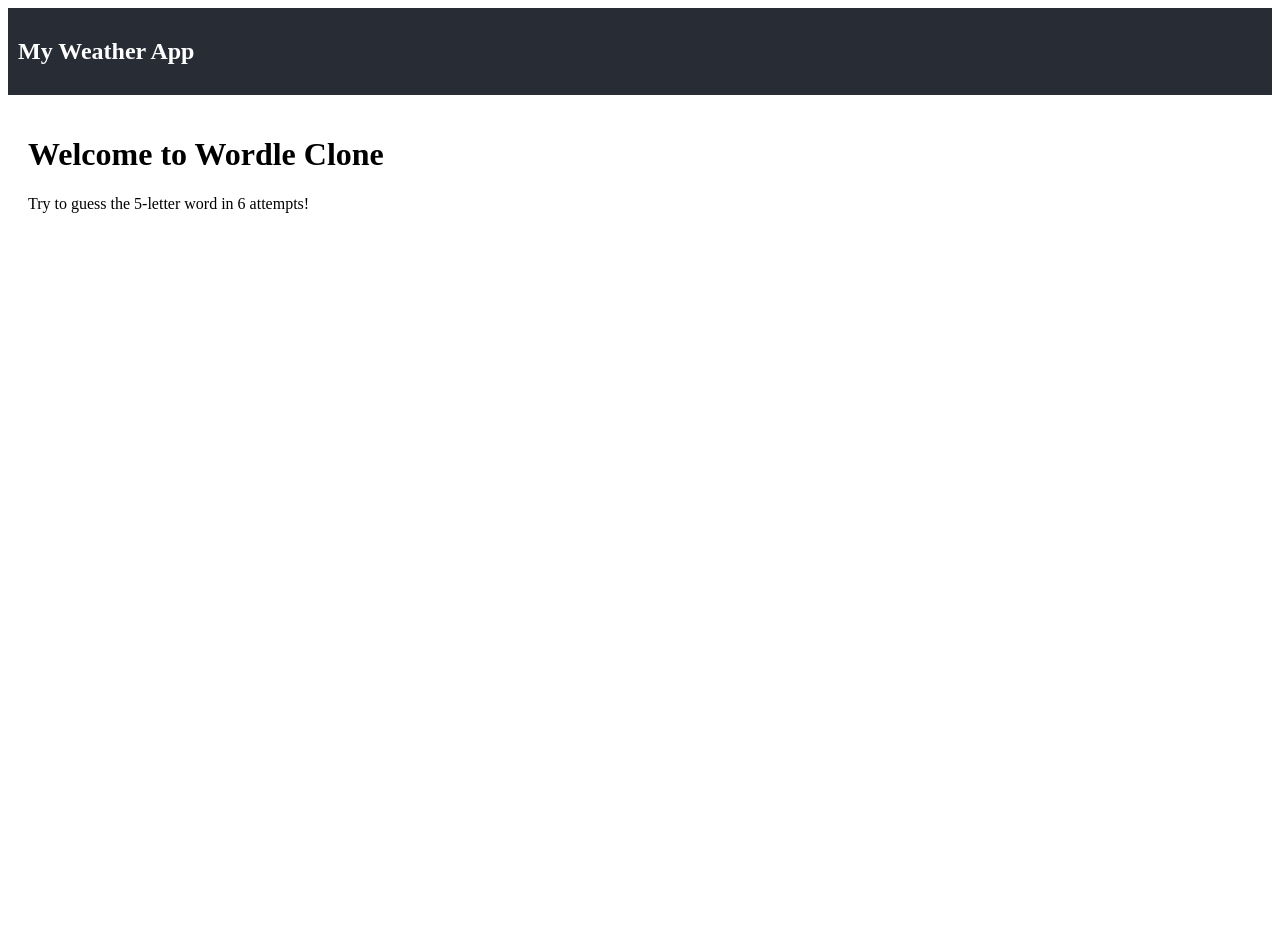
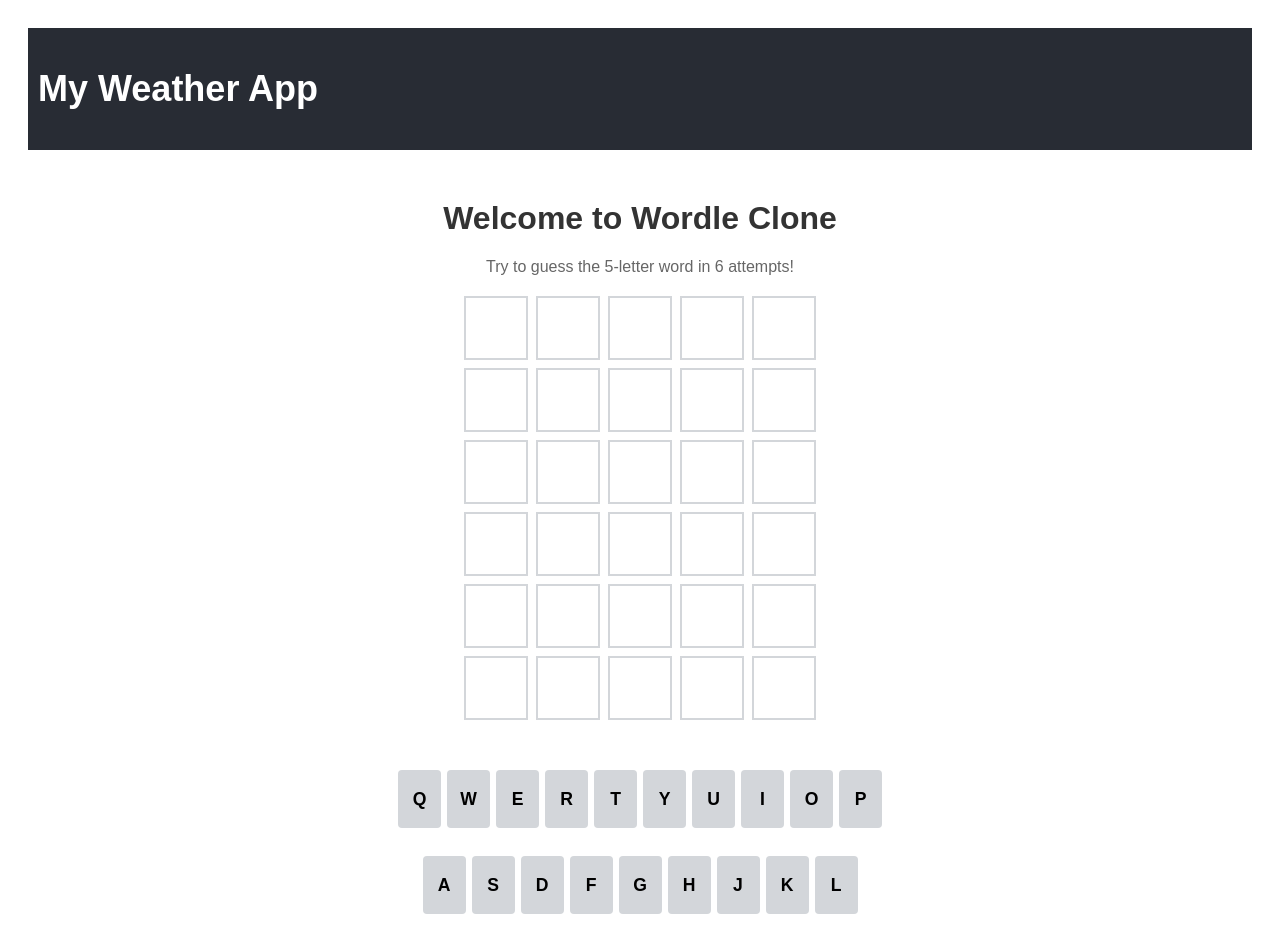
Before and after one commit to Rasali-byte/45, a React (Create React App) app: page / in a window 1280 px wide. Shown: the top 940 px of the page. Before the commit the page ends 800 px from the top, so only its background shows below. Built offline with nearby package versions, Linux system fonts and the light colour scheme.

Commit message:
Initial commit: Wordle Clone with basic functionality and vulnerability fixes

```diff
--- a/package.json
+++ b/package.json
@@ -36,6 +36,6 @@
     ]
   },
   "devDependencies": {
-    "react-scripts": "^5.0.1"
+    "react-scripts": "^0.0.0"
   }
 }
--- a/src/App.css
+++ b/src/App.css
@@ -1,38 +1,70 @@
 .App {
   text-align: center;
+  font-family: Arial, sans-serif;
 }
 
-.App-logo {
-  height: 40vmin;
-  pointer-events: none;
+.game-container {
+  margin-top: 50px;
 }
 
-@media (prefers-reduced-motion: no-preference) {
-  .App-logo {
-    animation: App-logo-spin infinite 20s linear;
-  }
+h1 {
+  color: #333;
 }
 
-.App-header {
-  background-color: #282c34;
-  min-height: 100vh;
+p {
+  color: #666;
+}
+
+.message {
+  color: red; /* For error messages */
+  font-weight: bold;
+  margin-top: 10px;
+}
+
+.grid {
   display: flex;
   flex-direction: column;
-  align-items: center;
-  justify-content: center;
-  font-size: calc(10px + 2vmin);
-  color: white;
+  gap: 5px; /* Space between rows */
+  margin: 20px auto;
+  width: fit-content;
 }
 
-.App-link {
-  color: #61dafb;
+.row {
+  display: flex;
+  gap: 5px; /* Space between boxes in a row */
 }
 
-@keyframes App-logo-spin {
-  from {
-    transform: rotate(0deg);
-  }
-  to {
-    transform: rotate(360deg);
-  }
+.box {
+  width: 50px;
+  height: 50px;
+  border: 2px solid #ccc;
+  display: flex;
+  justify-content: center;
+  align-items: center;
+  font-size: 2em;
+  font-weight: bold;
+  text-transform: uppercase;
+  background-color: #fff; /* Default background */
 }
+
+/* Styles for guessed letters (will be more complex with color logic) */
+.box.guessed {
+  background-color: #eee; /* Placeholder for now */
+}
+
+button {
+  padding: 10px 20px;
+  font-size: 1em;
+  cursor: pointer;
+  margin-top: 20px;
+}
+
+/* Navbar styling (basic, adapt from your existing Navbar.css if any) */
+nav {
+  background-color: #282c34;
+  padding: 20px;
+  color: white;
+  text-align: left;
+  font-size: 1.5em;
+  font-weight: bold;
+}
--- a/src/App.js
+++ b/src/App.js
@@ -1,15 +1,115 @@
-import React from 'react';
+import React, { useState, useEffect } from 'react';
+import './App.css';
 import Navbar from './Navbar';
+import GuessGrid from './GuessGrid';
+import Keyboard from './Keyboard';
 
 function App() {
+  const words = ["APPLE", "BAKER", "CRANE", "DREAM", "EAGLE", "FROGS", "GRAPE", "HOUSE", "IDEAS", "JUICE", /* Add many more */ "PLANT", "CLOUD", "BRICK", "LIGHT", "HAPPY"];
+  const [secretWord, setSecretWord] = useState('');
+  const [currentGuess, setCurrentGuess] = useState('');
+  const [guesses, setGuesses] = useState(Array(6).fill(null));
+  const [turn, setTurn] = useState(0);
+  const [isGameOver, setIsGameOver] = useState(false);
+  const [message, setMessage] = useState('');
+  const [usedLetters, setUsedLetters] = useState({}); // To track letter status on keyboard
+
+  useEffect(() => {
+    const randomWord = words[Math.floor(Math.random() * words.length)];
+    setSecretWord(randomWord.toUpperCase());
+    console.log("Secret word:", randomWord.toUpperCase());
+  }, []);
+
+  // Function to handle a guess submission
+  const handleGuess = () => {
+    if (currentGuess.length !== 5) {
+      setMessage('Word must be 5 letters long.');
+      return;
+    }
+    if (!words.includes(currentGuess.toUpperCase())) {
+      setMessage('Not a valid word.');
+      return;
+    }
+
+    const newGuesses = [...guesses];
+    newGuesses[turn] = currentGuess.toUpperCase();
+    setGuesses(newGuesses);
+
+    // Update usedLetters for keyboard coloring
+    const newUsedLetters = { ...usedLetters };
+    currentGuess.toUpperCase().split('').forEach((letter, i) => {
+      if (secretWord[i] === letter) {
+        newUsedLetters[letter] = 'correct-pos';
+      } else if (secretWord.includes(letter) && newUsedLetters[letter] !== 'correct-pos') {
+        newUsedLetters[letter] = 'wrong-pos';
+      } else if (!secretWord.includes(letter) && newUsedLetters[letter] !== 'correct-pos' && newUsedLetters[letter] !== 'wrong-pos') {
+        newUsedLetters[letter] = 'incorrect';
+      }
+    });
+    setUsedLetters(newUsedLetters);
+
+    // Check if win or lose
+    if (currentGuess.toUpperCase() === secretWord) {
+      setIsGameOver(true);
+      setMessage(`You guessed the word in ${turn + 1} turns!`);
+    } else if (turn === 5) {
+      setIsGameOver(true);
+      setMessage(`Game Over! The word was ${secretWord}`);
+    }
+
+    setTurn(prevTurn => prevTurn + 1);
+    setCurrentGuess('');
+    setMessage('');
+  };
+
+  // Handle keyboard input (physical and virtual)
+  const handleKeyClick = (key) => {
+    if (isGameOver) return;
+
+    if (key === 'Enter') {
+      handleGuess();
+    } else if (key === 'Backspace') {
+      setCurrentGuess(prev => prev.slice(0, -1));
+      setMessage('');
+    } else if (/^[A-Z]$/.test(key) && currentGuess.length < 5) {
+      setCurrentGuess(prev => prev + key);
+      setMessage('');
+    }
+  };
+
+  useEffect(() => {
+    // Physical keyboard event listener
+    const handlePhysicalKeyUp = ({ key }) => {
+        if (key === 'Enter' || key === 'Backspace' || /^[a-zA-Z]$/.test(key)) {
+            handleKeyClick(key.toUpperCase()); // Convert physical key to uppercase
+        }
+    };
+    window.addEventListener('keyup', handlePhysicalKeyUp);
+    return () => window.removeEventListener('keyup', handlePhysicalKeyUp);
+  }, [currentGuess, isGameOver, turn, secretWord, guesses, usedLetters]); // Dependencies
+
   return (
-    <div>
+    <div className="App">
       <Navbar />
-      <main style={{ padding: '20px' }}>
+      <div className="game-container">
         <h1>Welcome to Wordle Clone</h1>
         <p>Try to guess the 5-letter word in 6 attempts!</p>
-        {/* Add your game board and logic here */}
-      </main>
+
+        {message && <p className="message">{message}</p>}
+
+        <GuessGrid
+          guesses={guesses}
+          currentGuess={currentGuess}
+          turn={turn}
+          secretWord={secretWord}
+        />
+
+        {isGameOver && (
+          <button onClick={() => window.location.reload()}>Play Again</button>
+        )}
+
+        <Keyboard onKeyClick={handleKeyClick} usedLetters={usedLetters} />
+      </div>
     </div>
   );
 }
--- /dev/null
+++ b/src/GuessGrid.css
@@ -0,0 +1,52 @@
+.grid {
+  display: flex;
+  flex-direction: column;
+  gap: 8px; /* Space between rows */
+  margin: 20px auto;
+  width: fit-content; /* Adjust as needed */
+}
+
+.row {
+  display: flex;
+  gap: 8px; /* Space between boxes in a row */
+}
+
+.box {
+  width: 60px; /* Make boxes a bit bigger */
+  height: 60px;
+  border: 2px solid #d3d6da; /* Lighter border for unguessed */
+  display: flex;
+  justify-content: center;
+  align-items: center;
+  font-size: 2.2em; /* Larger font */
+  font-weight: bold;
+  text-transform: uppercase;
+  background-color: #ffffff;
+  color: #1a1a1b; /* Default text color */
+}
+
+/* Styles for correctly placed letters (green) */
+.box.correct-pos {
+  background-color: #6aaa64;
+  color: white;
+  border-color: #6aaa64;
+}
+
+/* Styles for letters in the word but wrong position (yellow) */
+.box.wrong-pos {
+  background-color: #c9b458;
+  color: white;
+  border-color: #c9b458;
+}
+
+/* Styles for letters not in the word (grey) */
+.box.incorrect {
+  background-color: #787c7e;
+  color: white;
+  border-color: #787c7e;
+}
+
+/* Styles for currently typed letters */
+.box.active-input {
+    border-color: #878a8c;
+}
--- /dev/null
+++ b/src/GuessGrid.jsx
@@ -0,0 +1,42 @@
+import React from 'react';
+import './GuessGrid.css'; // Create this CSS file later
+
+function GuessGrid({ guesses, currentGuess, turn, secretWord }) {
+  return (
+    <div className="grid">
+      {guesses.map((guess, i) => {
+        const isCurrentGuess = i === turn;
+
+        return (
+          <div key={i} className="row">
+            {Array(5).fill('').map((_, index) => {
+              const letter = guess ? guess[index] : (isCurrentGuess ? currentGuess[index] : '');
+              let boxClass = 'box';
+
+              // Apply styling based on guess
+              if (guess) {
+                if (guess[index] === secretWord[index]) {
+                  boxClass += ' correct-pos'; // Green
+                } else if (secretWord.includes(guess[index])) {
+                  boxClass += ' wrong-pos'; // Yellow
+                } else {
+                  boxClass += ' incorrect'; // Grey
+                }
+              } else if (isCurrentGuess && letter) {
+                  boxClass += ' active-input'; // Style for current active letter
+              }
+
+              return (
+                <div key={index} className={boxClass}>
+                  {letter}
+                </div>
+              );
+            })}
+          </div>
+        );
+      })}
+    </div>
+  );
+}
+
+export default GuessGrid;
--- /dev/null
+++ b/src/Keyboard.css
@@ -0,0 +1,48 @@
+.keyboard {
+  margin-top: 30px;
+  display: flex;
+  flex-direction: column;
+  align-items: center;
+  gap: 8px;
+}
+
+.keyboard-row {
+  display: flex;
+  gap: 6px;
+}
+
+.keyboard .key {
+  background-color: #d3d6da;
+  border: none;
+  border-radius: 4px;
+  height: 58px;
+  min-width: 43px;
+  padding: 0 8px;
+  cursor: pointer;
+  font-size: 1.1em;
+  font-weight: bold;
+  text-transform: uppercase;
+  display: flex;
+  justify-content: center;
+  align-items: center;
+}
+
+.keyboard .key.large {
+  min-width: 65px; /* Wider for Enter/Backspace */
+}
+
+/* Styles to reflect letter status on keyboard */
+.keyboard .key.correct-pos {
+    background-color: #6aaa64;
+    color: white;
+}
+
+.keyboard .key.wrong-pos {
+    background-color: #c9b458;
+    color: white;
+}
+
+.keyboard .key.incorrect {
+    background-color: #787c7e;
+    color: white;
+}
--- /dev/null
+++ b/src/Keyboard.jsx
@@ -0,0 +1,52 @@
+import React from 'react';
+import './Keyboard.css'; // Create this CSS file later
+
+function Keyboard({ onKeyClick, usedLetters }) {
+  const row1 = ['Q', 'W', 'E', 'R', 'T', 'Y', 'U', 'I', 'O', 'P'];
+  const row2 = ['A', 'S', 'D', 'F', 'G', 'H', 'J', 'K', 'L'];
+  const row3 = ['Z', 'X', 'C', 'V', 'B', 'N', 'M'];
+
+  return (
+    <div className="keyboard">
+      <div className="keyboard-row">
+        {row1.map(key => (
+          <button
+            key={key}
+            onClick={() => onKeyClick(key)}
+            className={`key ${usedLetters[key] || ''}`}
+          >
+            {key}
+          </button>
+        ))}
+      </div>
+      <div className="keyboard-row">
+        {row2.map(key => (
+          <button
+            key={key}
+            onClick={() => onKeyClick(key)}
+            className={`key ${usedLetters[key] || ''}`}
+          >
+            {key}
+          </button>
+        ))}
+      </div>
+      <div className="keyboard-row">
+        <button className="key large" onClick={() => onKeyClick('Enter')}>Enter</button>
+        {row3.map(key => (
+          <button
+            key={key}
+            onClick={() => onKeyClick(key)}
+            className={`key ${usedLetters[key] || ''}`}
+          >
+            {key}
+          </button>
+        ))}
+        <button className="key large" onClick={() => onKeyClick('Backspace')}>
+          <svg xmlns="http://www.w3.org/2000/svg" height="24" viewBox="0 0 24 24" width="24" fill="currentColor"><path d="M22 3H7c-.69 0-1.23.35-1.59.88L0 12l5.41 8.12c.36.53.9.88 1.59.88h15c1.1 0 2-.9 2-2V5c0-1.1-.9-2-2-2zm-3 12.59L17.59 17 14 13.41 10.41 17 9 15.59l3.59-3.59L9 8.41 10.41 7l3.59 3.59L17.59 7 19 8.41l-3.59 3.59L19 15.59z"/></svg>
+        </button>
+      </div>
+    </div>
+  );
+}
+
+export default Keyboard;
```
Also changed, not shown: 1 other file (tests, documents, lock files or other folders).
